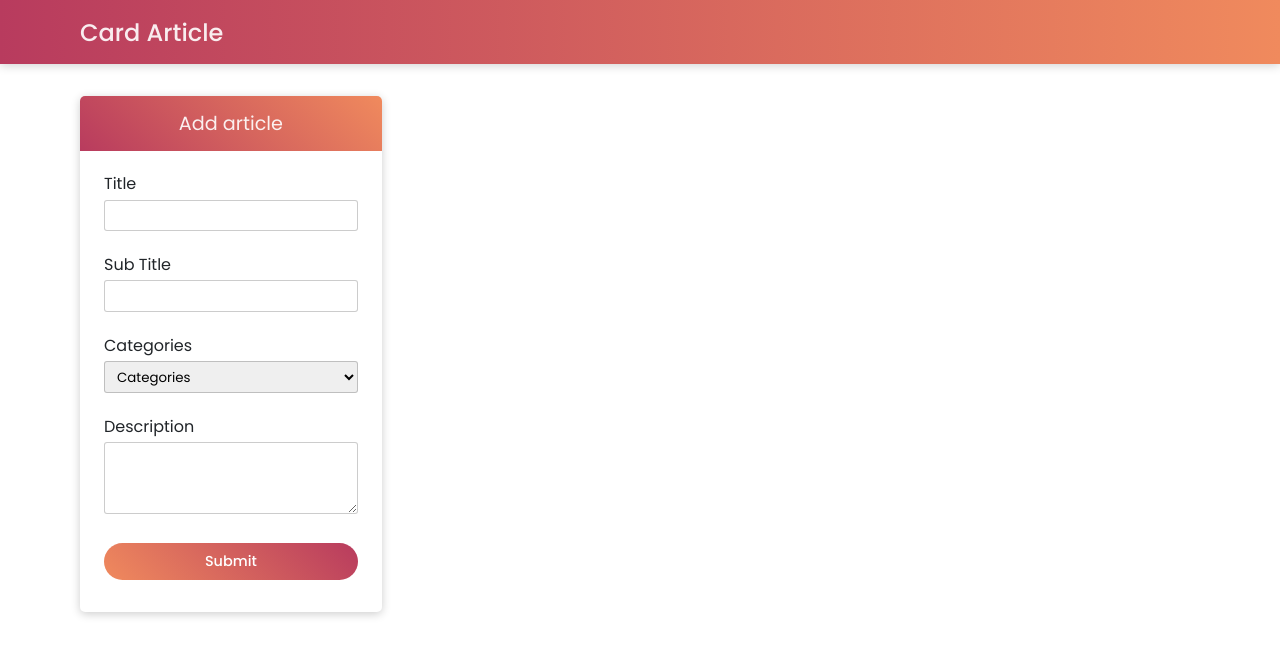
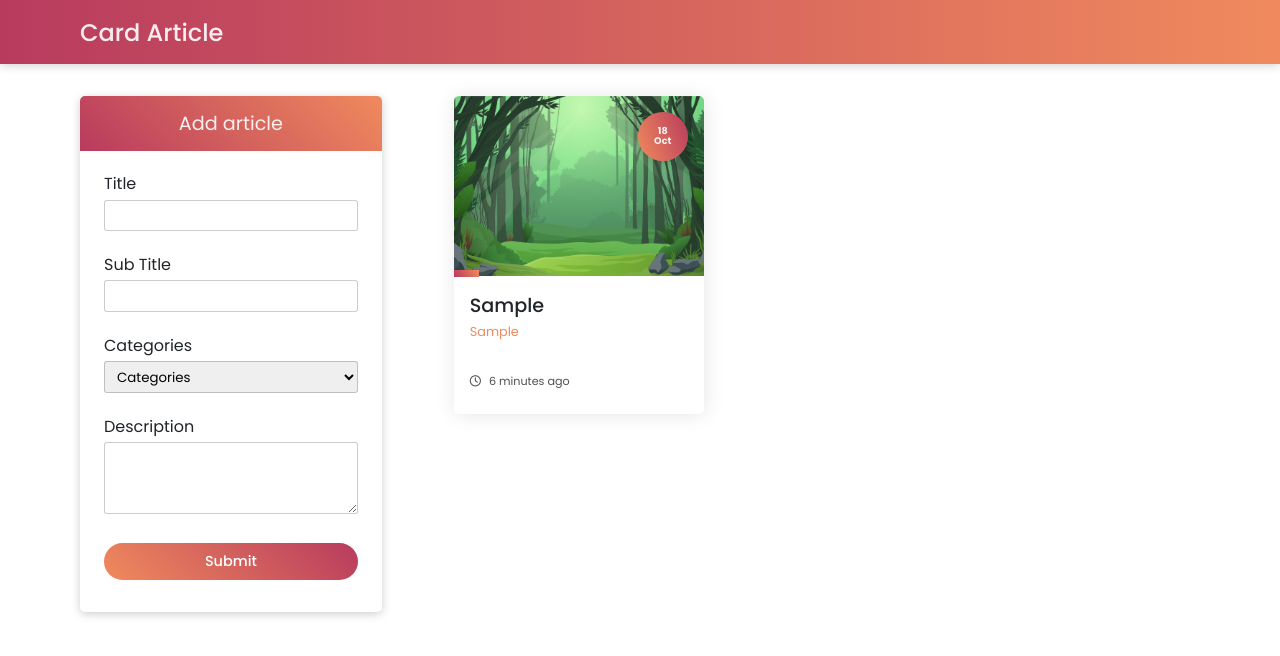
Before and after one commit to dedektegarapriyandi/card, a plain HTML site: page index.html in a window 1280 px wide. Both pictures are taken after typing "Sample", "Sample", "Sample" into the empty fields and a click on the button "Submit". Drawn offline with Linux system fonts and the light colour scheme.

Commit message:
create newCard function and card hover

```diff
--- a/assets/js/script.js
+++ b/assets/js/script.js
@@ -47,7 +47,7 @@ Article.prototype.add = (e) => {
     const d = new Date();
     const date = d.getDate();
     const months = ["January", "February", "March", "April", "May", "June", "July", "August", "September", "October", "November", "December"]
-    const release = `${date} ${months[d.getMonth()].split("").slice(0, 3).join("")}`;
+    const release = `${date} ${months[d.getMonth()]}`;
 
     // get time now
     const hour = d.getHours();
@@ -60,24 +60,24 @@ Article.prototype.add = (e) => {
     // add to localstorage array
     data.push(newData);
 
+    // create the card component
+    Article.prototype.newCard([newData]);
+
     localStorage.setItem("data", JSON.stringify(data));
 }
 
-Article.prototype.get = () => {
-    // check and assign array to localstorage
-    if (localStorage.getItem("data") === null) {
-        data = [];
-    } else {
-        data = JSON.parse(localStorage.getItem("data"));
-    }
-
+Article.prototype.newCard = (data) => {
+    // loop data to card component
     data.forEach(value => {
         const cardContainer = document.querySelector(".card-container");
-        const newDiv = document.createElement("div");
-        newDiv.classList.add("card");
-        newDiv.innerHTML = `<div class="card-img">
+        const newA = document.createElement("a");
+        newA.classList.add("card");
+        newA.setAttribute("href", "#");
+        newA.innerHTML = `<div class="card-img">
                                 <img src="./assets/img/amazon.jpg" alt="img">
-                                <div class="date">${value.release}</div>
+                                <div class="date">
+                                        ${value.release.split(" ")[0]}
+                                        ${value.release.split(" ")[1].split("").slice(0,3).join("")}</div>
                                 <div class="category">${value.category}</div>
                             </div>
                             <div class="card-title">
@@ -91,8 +91,19 @@ Article.prototype.get = () => {
                                 <p class="time"><i class="far fa-clock"></i>6 minutes ago</p>
                             </div>`
 
-        cardContainer.appendChild(newDiv);
+        cardContainer.appendChild(newA);
     })
+}
+
+Article.prototype.get = () => {
+    // check and assign array to localstorage
+    if (localStorage.getItem("data") === null) {
+        data = [];
+    } else {
+        data = JSON.parse(localStorage.getItem("data"));
+    }
+
+    Article.prototype.newCard(data);
 }
 
 submit.addEventListener("click", Article.prototype.add);
--- a/assets/scss/components/_card.scss
+++ b/assets/scss/components/_card.scss
@@ -13,7 +13,13 @@
         border-radius: 5px;
         overflow: hidden;
         cursor: pointer;
-        margin: 0 .5rem 1.5rem .5rem;
+        margin: 0 .5rem 1.3rem .5rem;
+        transition: all .3s;
+        text-decoration: none;
+
+        &:hover {
+            transform: scale(1.02);
+        }
 
         .card-img {
             position: relative;
```
Also changed, not shown: assets/css/app.css.
